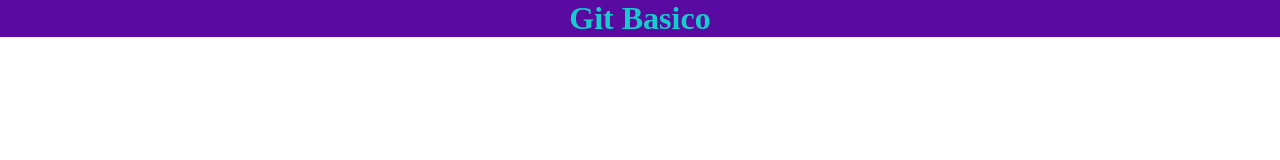
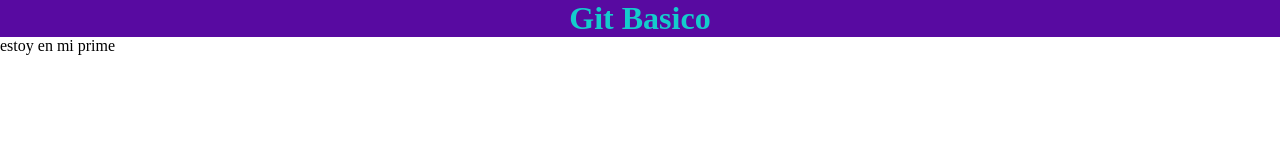
Before and after one commit to eljhorman/Game_westconsin, a plain HTML site: page index.html in a window 1280 px wide. Drawn offline with Linux system fonts and the light colour scheme.

```diff
--- a/index.html
+++ b/index.html
@@ -9,5 +9,6 @@
 </head>
 <body>
     <h1 class="titulo-1">Git Basico</h1>
+    <p>estoy en mi prime</p>
 </body>
 </html>
```
Also changed, not shown: 1 other file.
